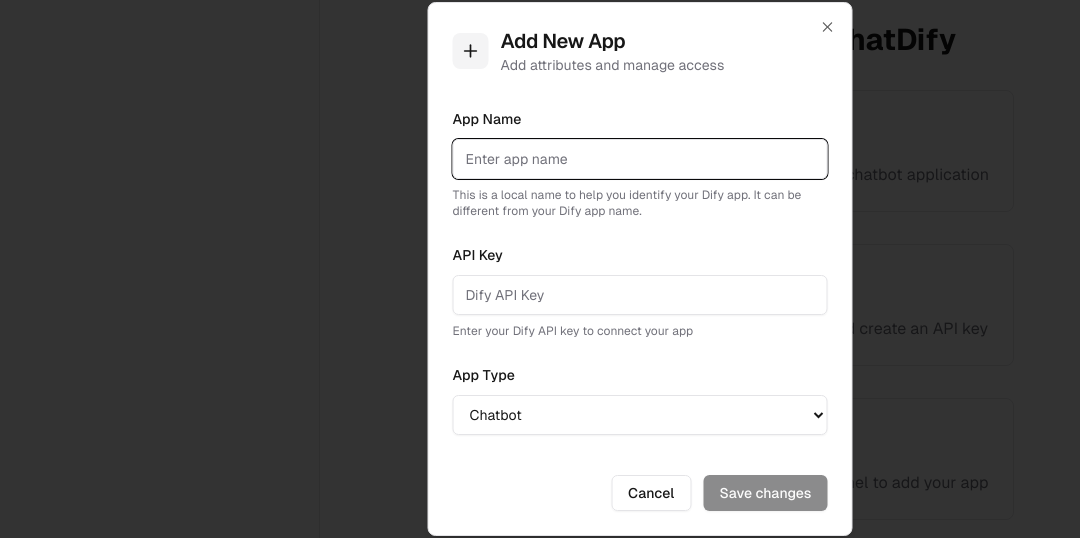
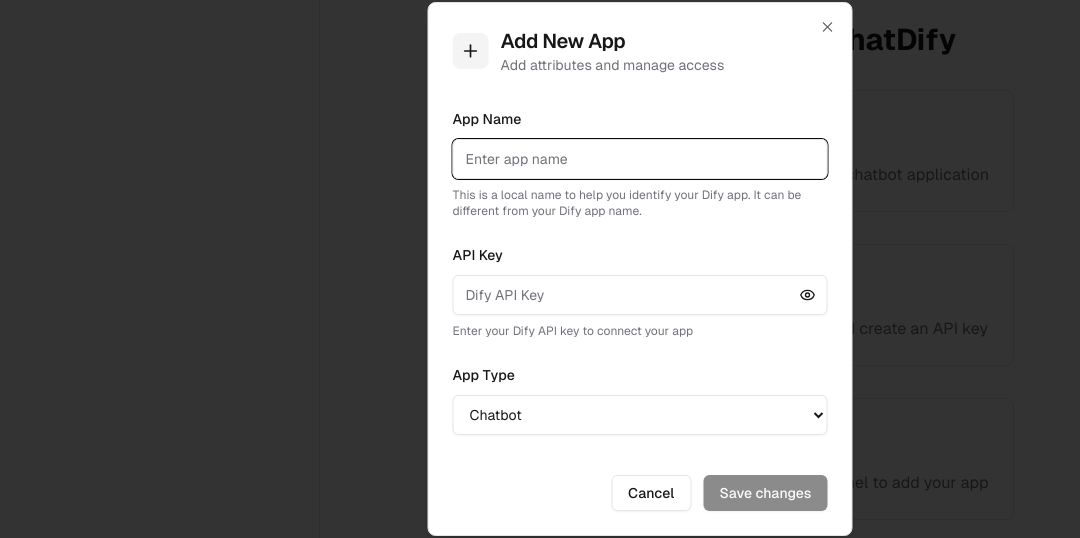
Before and after one commit to sugarforever/chat-dify, a Next.js app: page / in a window 1280 px wide. Both pictures are taken after a click on the button 285 px from the left and 98 px from the top of the page. Shown: the part 131-669 px from the top of the page, without its empty margins (0-1080 px from the left). Built offline with nearby package versions, Linux system fonts and the light colour scheme.

Commit message:
feat: hidden API key

```diff
--- a/src/app/page.tsx
+++ b/src/app/page.tsx
@@ -5,7 +5,7 @@
 import { Input } from "@/components/ui/input";
 import { ScrollArea } from "@/components/ui/scroll-area";
 import { Avatar, AvatarFallback, AvatarImage } from "@/components/ui/avatar";
-import { MoreVertical, Plus, Send, MessageSquare, Key } from "lucide-react";
+import { MoreVertical, Plus, Send, MessageSquare, Key, Eye, EyeOff } from "lucide-react";
 import { Dialog, DialogContent, DialogHeader, DialogTitle, DialogTrigger, DialogClose } from "@/components/ui/dialog"
 import { MessageDisplay } from "@/components/MessageDisplay"
 
@@ -47,6 +47,7 @@
   const [newApiKey, setNewApiKey] = useState('');
   const [newMessage, setNewMessage] = useState('');
   const [newAppType, setNewAppType] = useState('chatbot');
+  const [showApiKey, setShowApiKey] = useState(false);
 
   useEffect(() => {
     const savedApps = localStorage.getItem('difyApps');
@@ -281,6 +282,7 @@
                   </div>
                 </DialogHeader>
 
+                <form onSubmit={(e) => e.preventDefault()} autoComplete="off">
                   <div className="space-y-6">
                     <div className="space-y-2">
                       <label htmlFor="name" className="text-sm font-medium">
@@ -292,6 +294,10 @@
                         className="h-10"
                         value={newAppName}
                         onChange={(e) => setNewAppName(e.target.value)}
+                        autoComplete="off"
+                        data-form-type="other"
+                        autoCapitalize="off"
+                        autoCorrect="off"
                       />
                       <p className="text-xs text-muted-foreground">
                         This is a local name to help you identify your Dify app. It can be different from your Dify app name.
@@ -302,13 +308,33 @@
                       <label htmlFor="apiKey" className="text-sm font-medium">
                         API Key
                       </label>
+                      <div className="relative">
                         <Input
                           id="apiKey"
+                          type={showApiKey ? "text" : "password"}
                           placeholder="Dify API Key"
-                      className="h-10"
+                          className="h-10 pr-10"
                           value={newApiKey}
                           onChange={(e) => setNewApiKey(e.target.value)}
+                          autoComplete="off"
+                          data-form-type="other"
+                          autoCapitalize="off"
+                          autoCorrect="off"
                         />
+                        <Button
+                          type="button"
+                          variant="ghost"
+                          size="icon"
+                          className="absolute right-0 top-0 h-10 w-10"
+                          onClick={() => setShowApiKey(!showApiKey)}
+                        >
+                          {showApiKey ? (
+                            <EyeOff className="h-4 w-4" />
+                          ) : (
+                            <Eye className="h-4 w-4" />
+                          )}
+                        </Button>
+                      </div>
                       <p className="text-xs text-muted-foreground">
                         Enter your Dify API key to connect your app
                       </p>
@@ -328,6 +354,7 @@
                       </select>
                     </div>
                   </div>
+                </form>
 
                 <div className="flex justify-end gap-3 mt-6">
                   <DialogClose asChild>
@@ -426,6 +453,8 @@
                   onChange={(e) => setNewMessage(e.target.value)}
                   onKeyDown={(e) => e.key === 'Enter' && handleSendMessage()}
                   className="flex-1"
+                  autoComplete="new-password"
+                  spellCheck="false"
                 />
                 <Button onClick={handleSendMessage} size="icon">
                   <Send className="h-5 w-5" />
```
Lines whose indentation alone changed are shown as unchanged.
